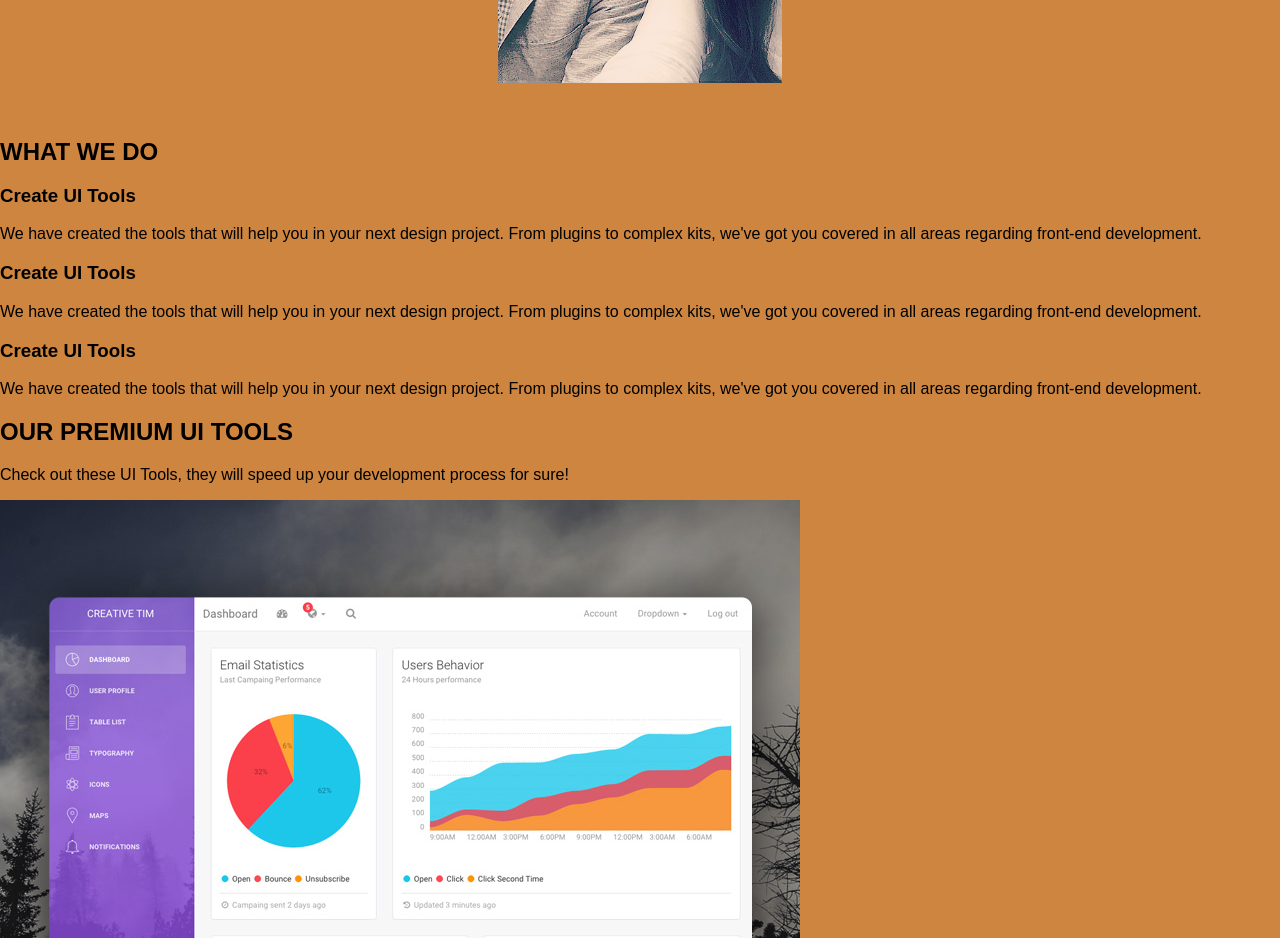
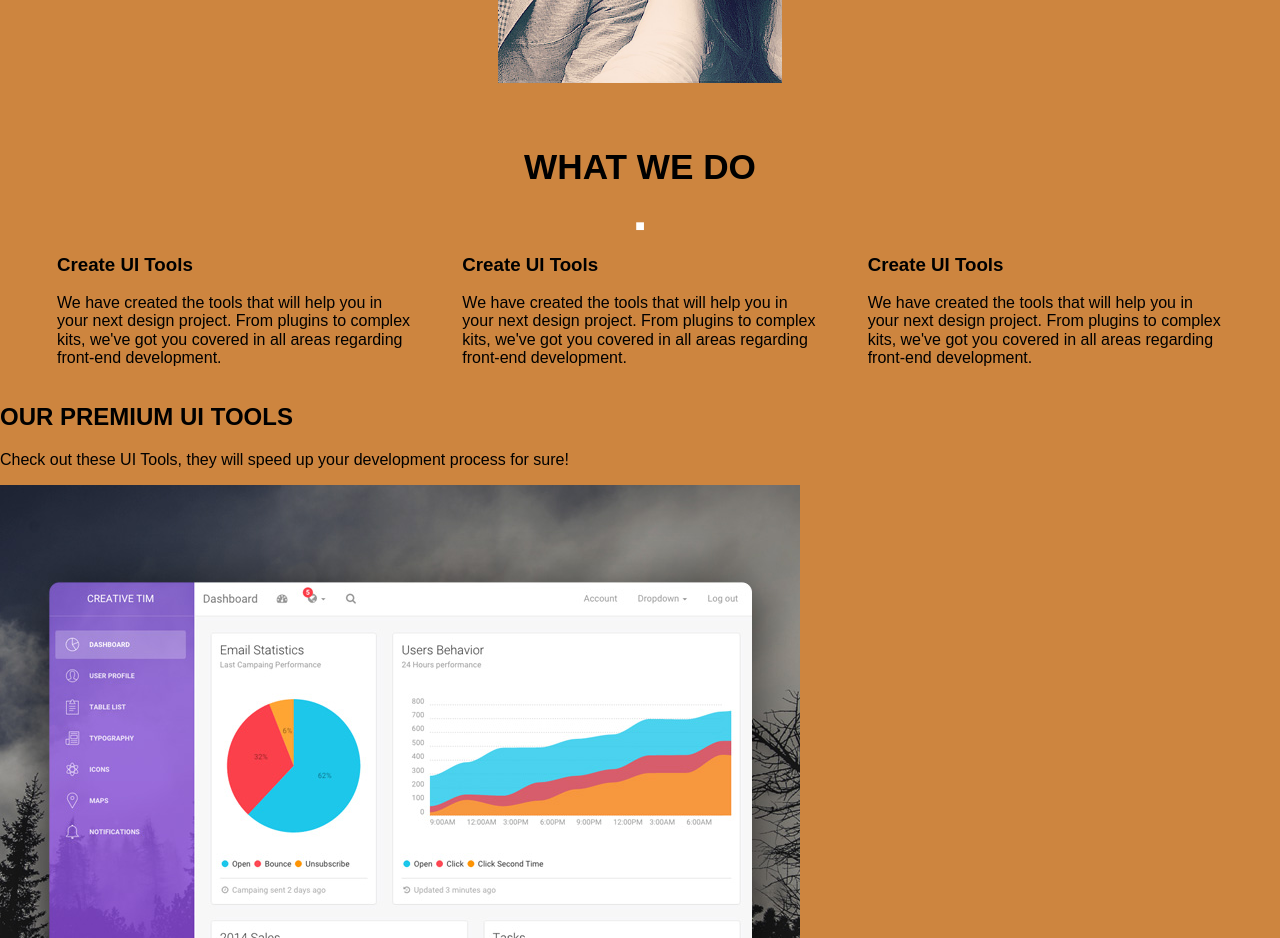
Before and after one commit to JaimeAPF/proyectoinicial, a plain HTML site: page index.html in a window 1280 px wide. Shown: the part 2120-3058 px from the top of the page. Drawn offline with Linux system fonts and the light colour scheme.

Commit message:
estilos para seccion what

```diff
--- a/assets/css/index.css
+++ b/assets/css/index.css
@@ -74,3 +74,23 @@ header{
 	width: 100%;
 	margin-bottom: 30px;
 }
+
+
+/*WHAT*/
+.what{
+width: 95%;
+margin: 0 auto;
+}
+
+.what-title {
+	font-size: 2.2em;
+	text-align: center;
+}
+
+.what-contentcols{
+	display: flex;
+}
+
+.what-contentcols-col{
+	margin: 0 25px;
+}
--- a/index.html
+++ b/index.html
@@ -63,18 +63,23 @@
 	<!--WHAT-->
 	<section class="what">
 		<h2 class="what-title">WHAT WE DO</h2>
-		<div class="u-dash"></div>
+		<div class="u-dash">
+			&#9632;
+		</div>
 		<div class="what-contentcols">
+			<!--COL1-->
 			<div class="what-contentcols-col">
 				<span class="icon"></span>
 				<h3 class="title">Create UI Tools</h3>
 				<p class="text">We have created the tools that will help you in your next design project. From plugins to complex kits, we've got you covered in all areas regarding front-end development.</p>
 			</div>
+			<!--COL2-->
 			<div class="what-contentcols-col">
 				<span class="icon"></span>
 				<h3 class="title">Create UI Tools</h3>
 				<p class="text">We have created the tools that will help you in your next design project. From plugins to complex kits, we've got you covered in all areas regarding front-end development.</p>
 			</div>
+			<!--COL3-->
 			<div class="what-contentcols-col">
 				<span class="icon"></span>
 				<h3 class="title">Create UI Tools</h3>
```
